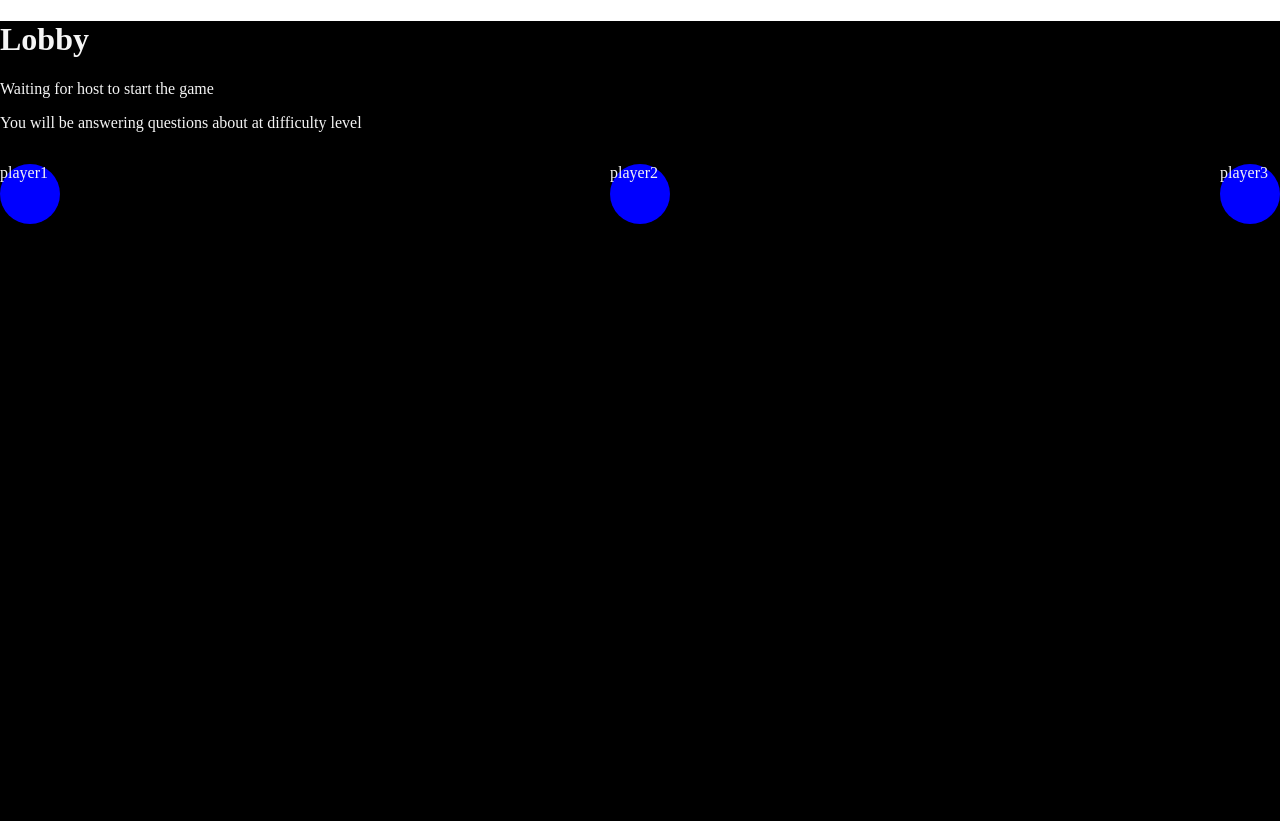
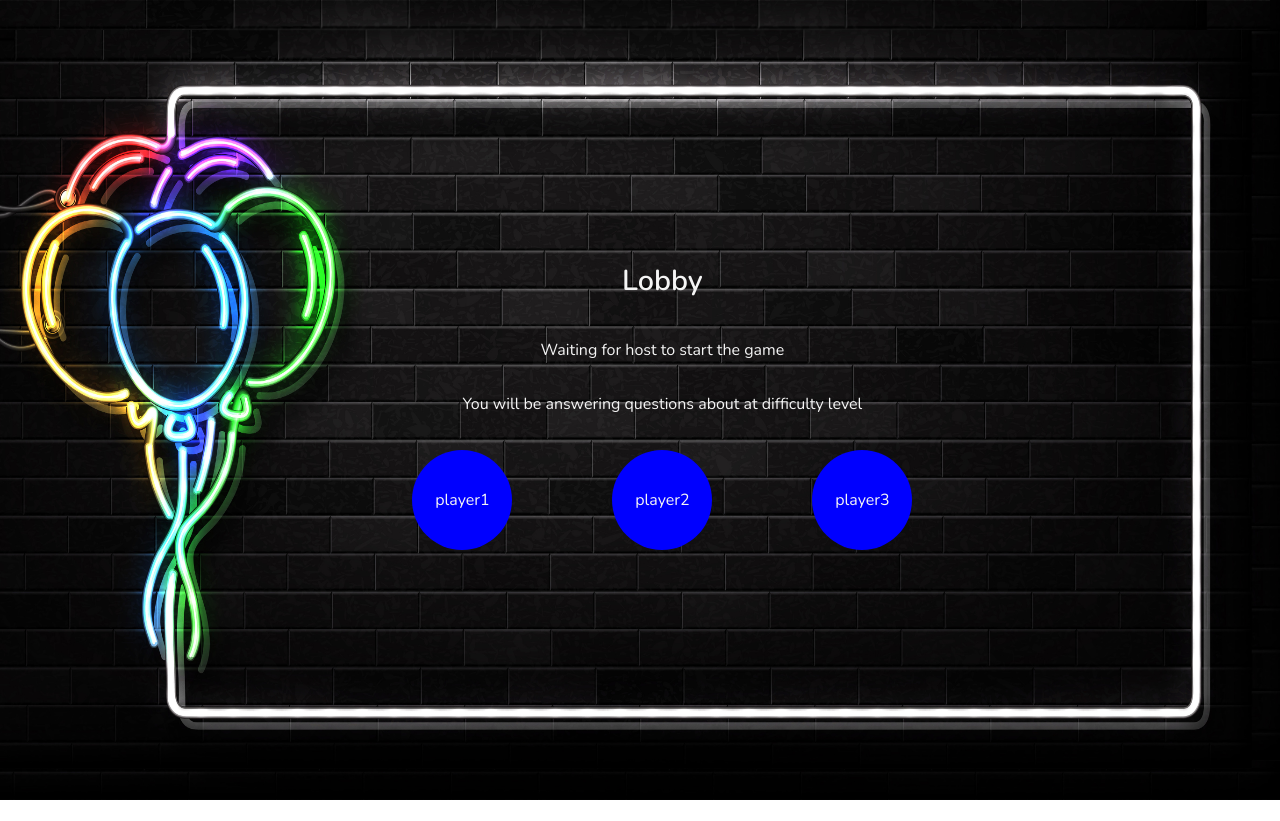
Before and after one commit to pearlhamilton/Quizzical, a React app in the folder react-client/: page /lobby in a window 1280 px wide. After the commit the page ends 800 px from the top, so only its background shows below. Built offline with nearby package versions, Linux system fonts and the light colour scheme; no server answers.

Commit message:
style lobby page and add animation for player bubble

```diff
--- a/react-client/src/components/PlayerBubble/style.css
+++ b/react-client/src/components/PlayerBubble/style.css
@@ -1,7 +1,21 @@
 .bubble{
     background-color: blue;
     border-radius: 50%;
-    width: 60px;
-    height: 60px;
+    width: 100px;
+    height: 100px;
+    display: flex;
+    align-items: center;
+    justify-content: center;
+    animation: bubble-bounce 2s ease infinite;
+    position: relative;
+}
 
+@keyframes bubble-bounce {
+  0%, 100% {
+    top: 0;
+  }
+
+  50% {
+    top: 10px;
+  }
 }
--- a/react-client/src/pages/Lobby/index.js
+++ b/react-client/src/pages/Lobby/index.js
@@ -9,7 +9,7 @@ const Lobby = () => {
 
     return(
         <div id="Lobby">
-            <h1>Lobby</h1>
+            <h2>Lobby</h2>
 
             <LobbyStatus/>
 
--- a/react-client/src/pages/Lobby/style.css
+++ b/react-client/src/pages/Lobby/style.css
@@ -1,9 +1,45 @@
-#Lobby{
-    background-color: black;
-    height:100vh;
-}
+:root {
+    --heading-text: "Pacifico";
+    --content-text: "Nunito", sans-serif;
+    --content: white;
+  }
 
-#players{
+  #Lobby{
+    background-image: url('../../images/leaderboard-desktop.jpg');
+    background-size: 100% 100%;
+    background-repeat: no-repeat;
+    height: 100vh;
+    display: flex;
+    flex-direction: column;
+    justify-content: center;
+    align-items: center;
+    text-align: center;
+    padding-left: 2.8rem;
+  }
+
+  #players{
     display:flex;
     justify-content: space-between;
-}
+    min-width: 500px;
+  }
+
+
+  @media screen and (max-width: 450px) {
+    #leaderboard-page {
+        background-image: url('../../images/home-mobile.jpg');
+    }
+  }
+
+  body {
+    color: whitesmoke;
+  }
+
+  h2 {
+    /* padding-top: 12rem; */
+    font-family: var(--content-text);
+    font-size: 1.8rem;
+  }
+
+  p {
+    font-family: var(--content-text);
+  }
```
